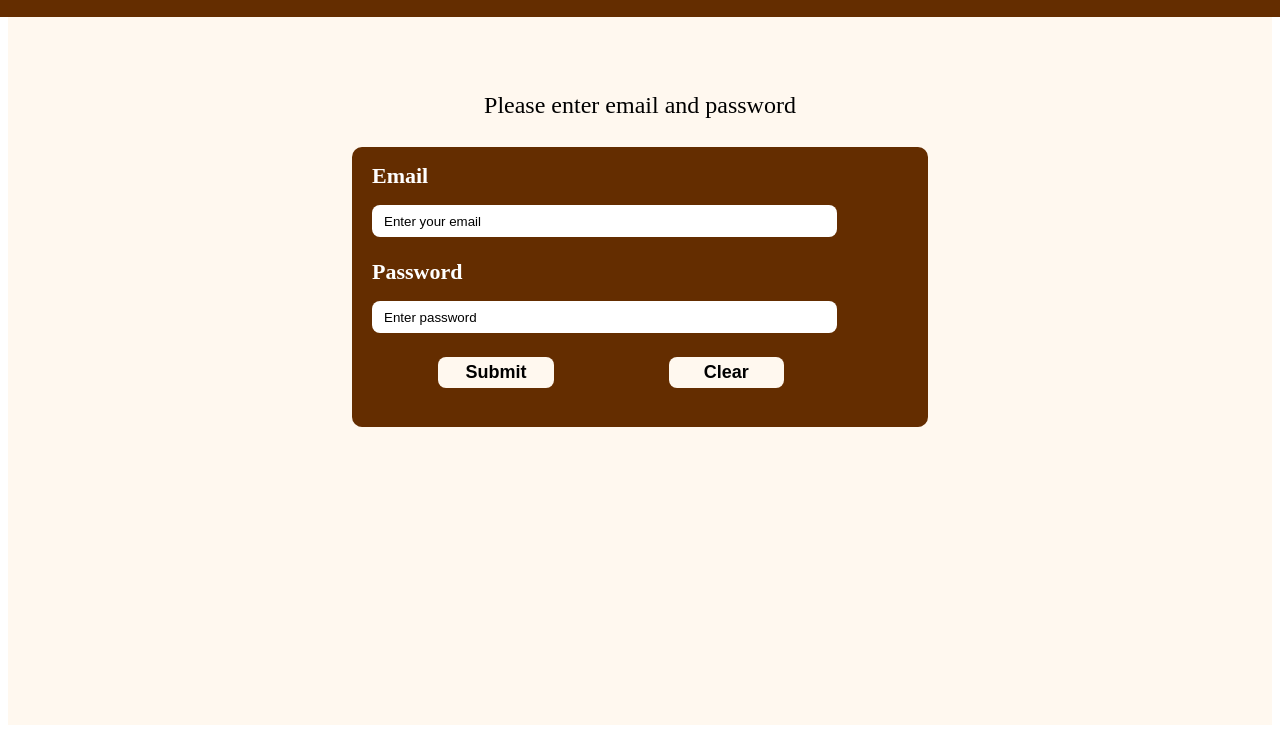
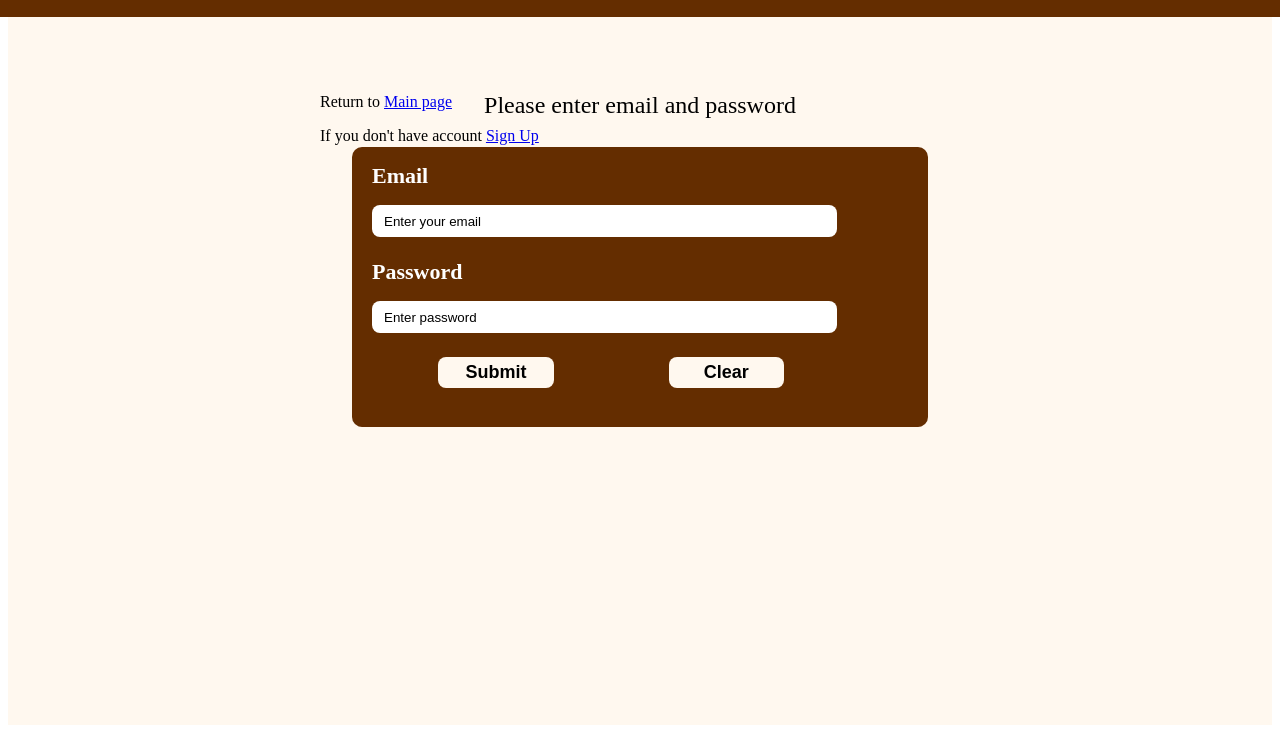
Before and after one commit to Valentina-2608/Food_diary, a website: page log_in_page.html in a window 1280 px wide. Shown: the part 83-816 px from the top of the page. Drawn offline with Linux system fonts and the light colour scheme.

Commit message:
Add block for_login

```diff
--- a/log_in_page.html
+++ b/log_in_page.html
@@ -30,6 +30,10 @@
                 <button id="btn_clear">Clear</button>
             </div>
         </form>
+        <div class="for_login">
+            <p>Return to <a href="index.html">Main page</a></p>
+            <p>If you don't have account <a href="sign_up_page.html">Sign Up</a></p>
+        </div>
 
 
     </div>
```
